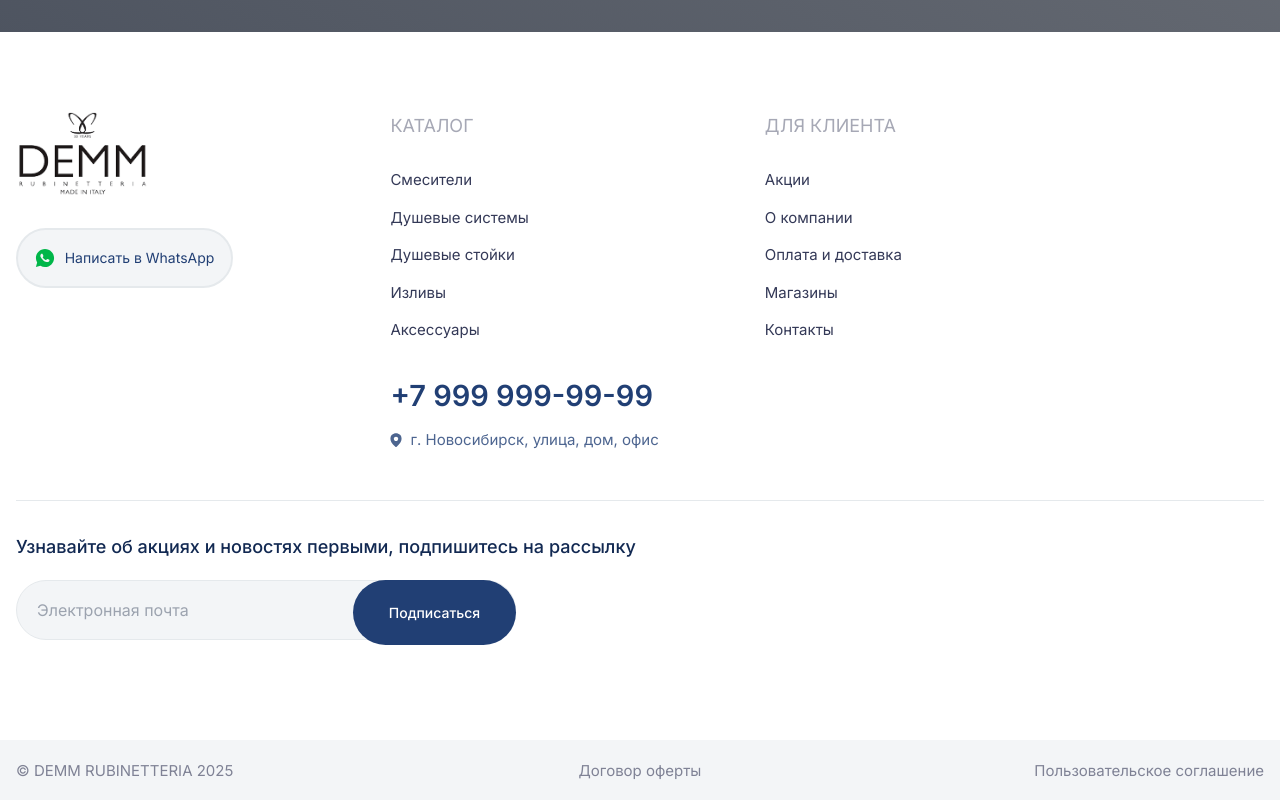
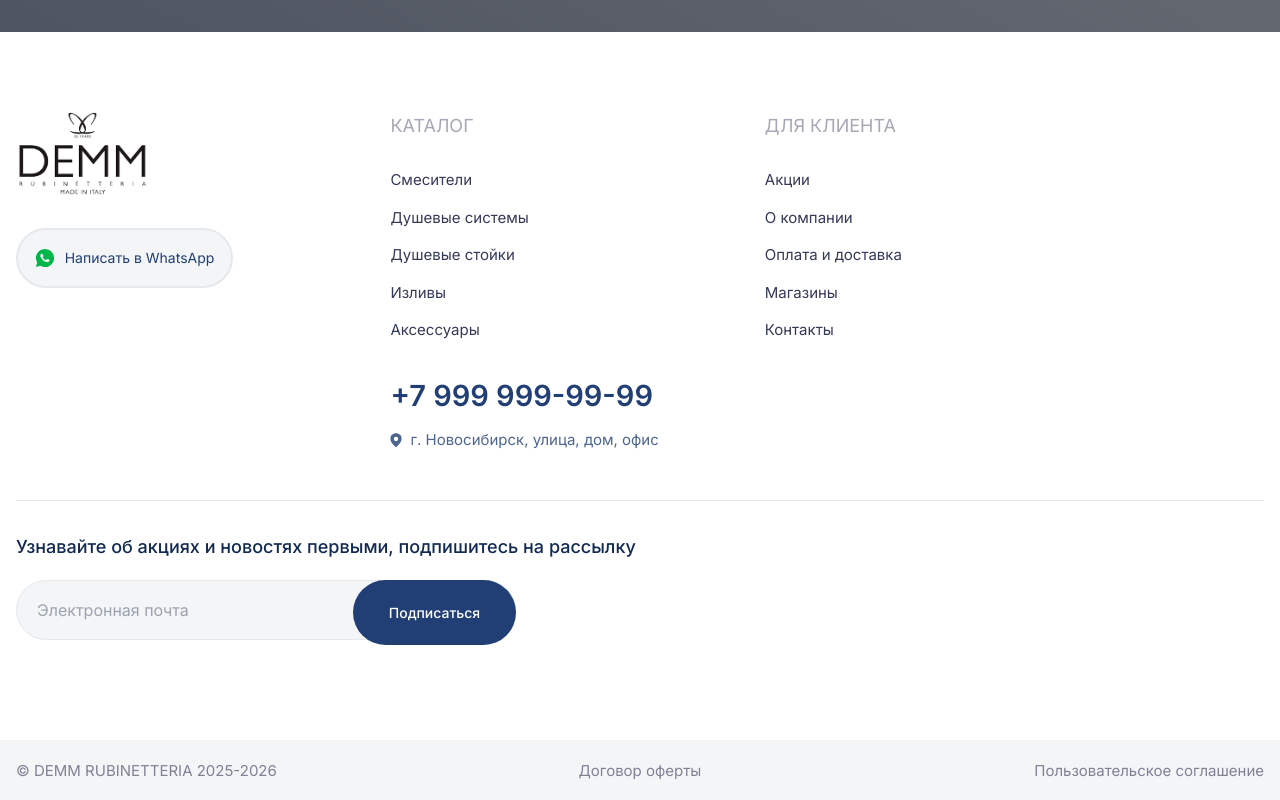
Before and after one commit to odswebdev/mixersstore, a React (Vite) app: page /mixersstore/buy in a window 1280 px wide. Shown: the part 1255-2055 px from the top of the page. Built offline with nearby package versions, Linux system fonts and the light colour scheme; grey boxes are pictures that could not be loaded.

Commit message:
replace year in footer

```diff
--- a/src/components/Footer.jsx
+++ b/src/components/Footer.jsx
@@ -420,7 +420,7 @@ const Footer = () => {
           {/* Десктопная версия (3 колонки) */}
           <div className="hidden md:flex flex-row justify-between items-center">
             <div className="text-[15px] text-[#7F8295] w-1/4">
-              &copy; DEMM RUBINETTERIA 2025
+              &copy; DEMM RUBINETTERIA 2025-2026
             </div>
             <div className="text-[15px] text-[#7F8295] w-1/4 text-center">
               <Link
```
